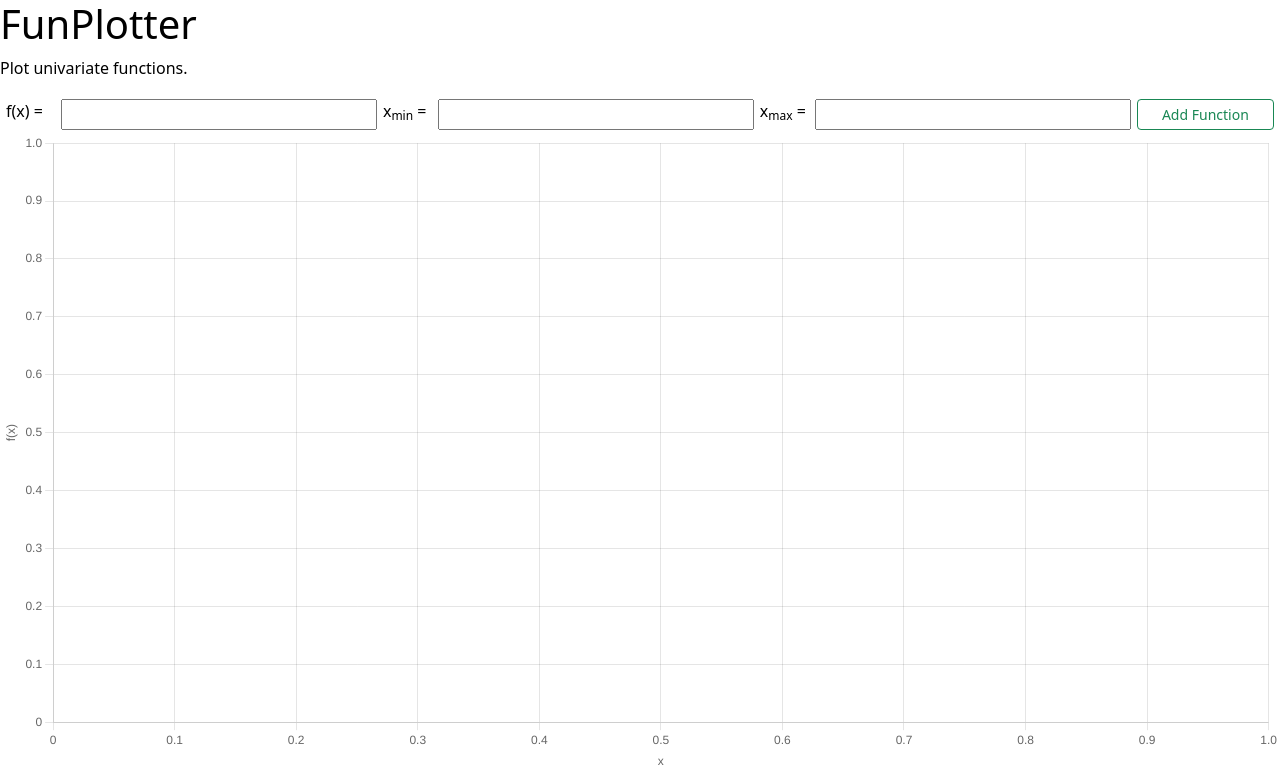
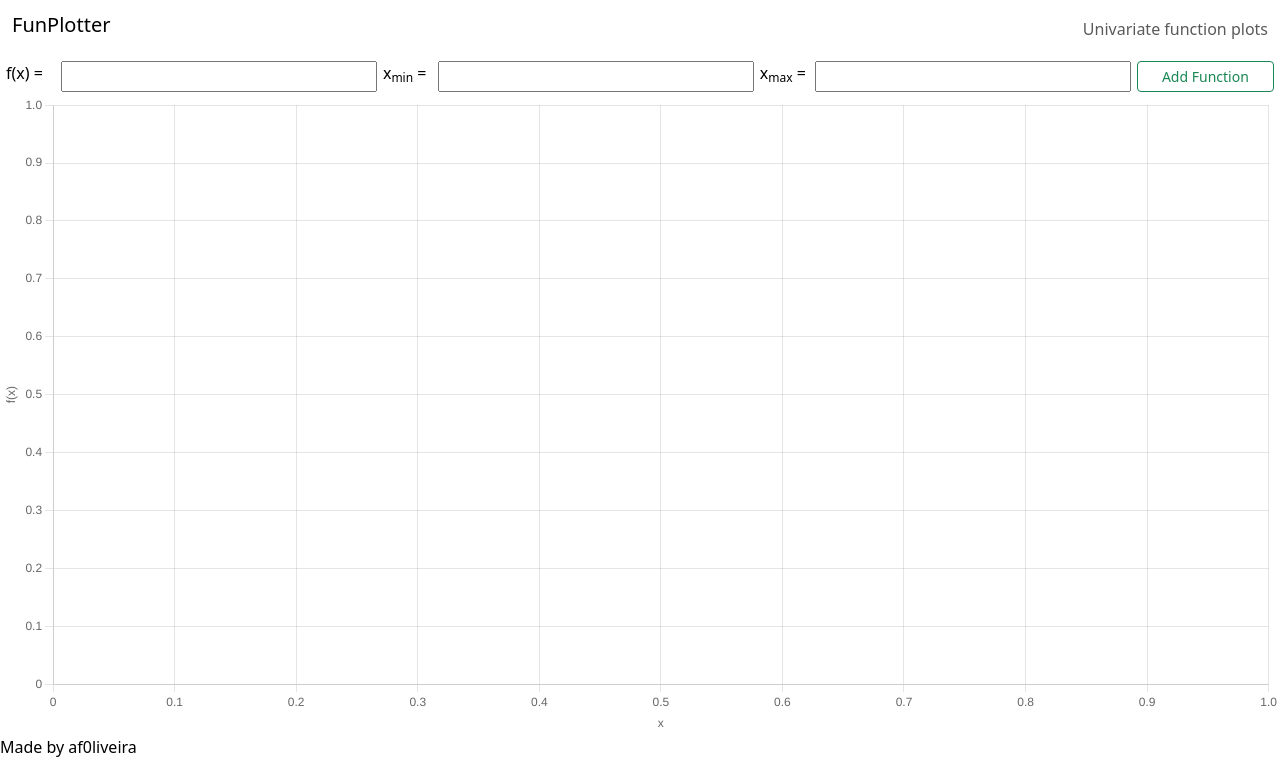
Before and after one commit to af0liveira/funplotter, a Flask app: page / in a window 1280 px wide. Shown: the top 772 px of the page. Run offline with Flask 3, Linux system fonts and the light colour scheme.

Commit message:
WIP: Bootstrap header

```diff
--- a/app/templates/index.html
+++ b/app/templates/index.html
@@ -15,8 +15,12 @@
 
 <body>
   <header>
-    <h1>FunPlotter</h1>
-    <p>Plot univariate functions.</p>
+    <nav id="header__nav" class="navbar">
+      <div class="container-fluid">
+        <h1 class="navbar-brand">FunPlotter</h1>
+        <span class="navbar-text">Univariate function plots</span>
+      </div>
+    </nav>
   </header>
 
   <main>
```
